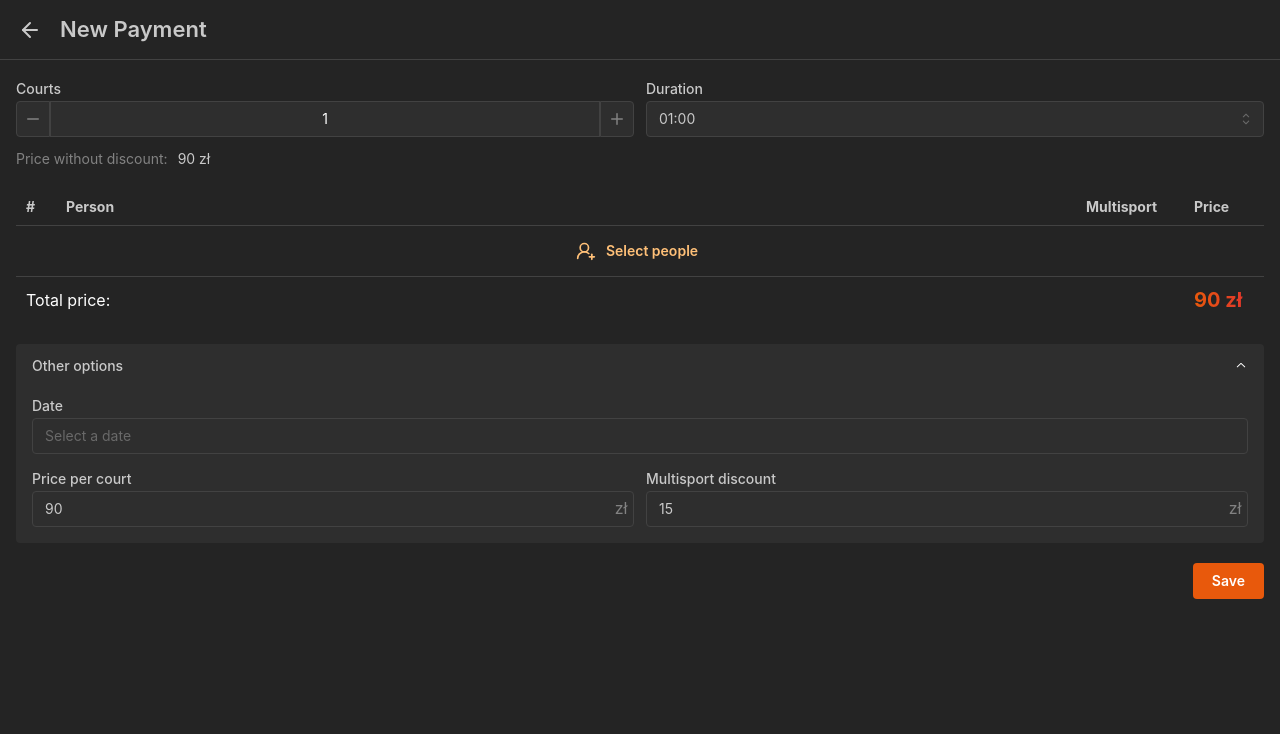
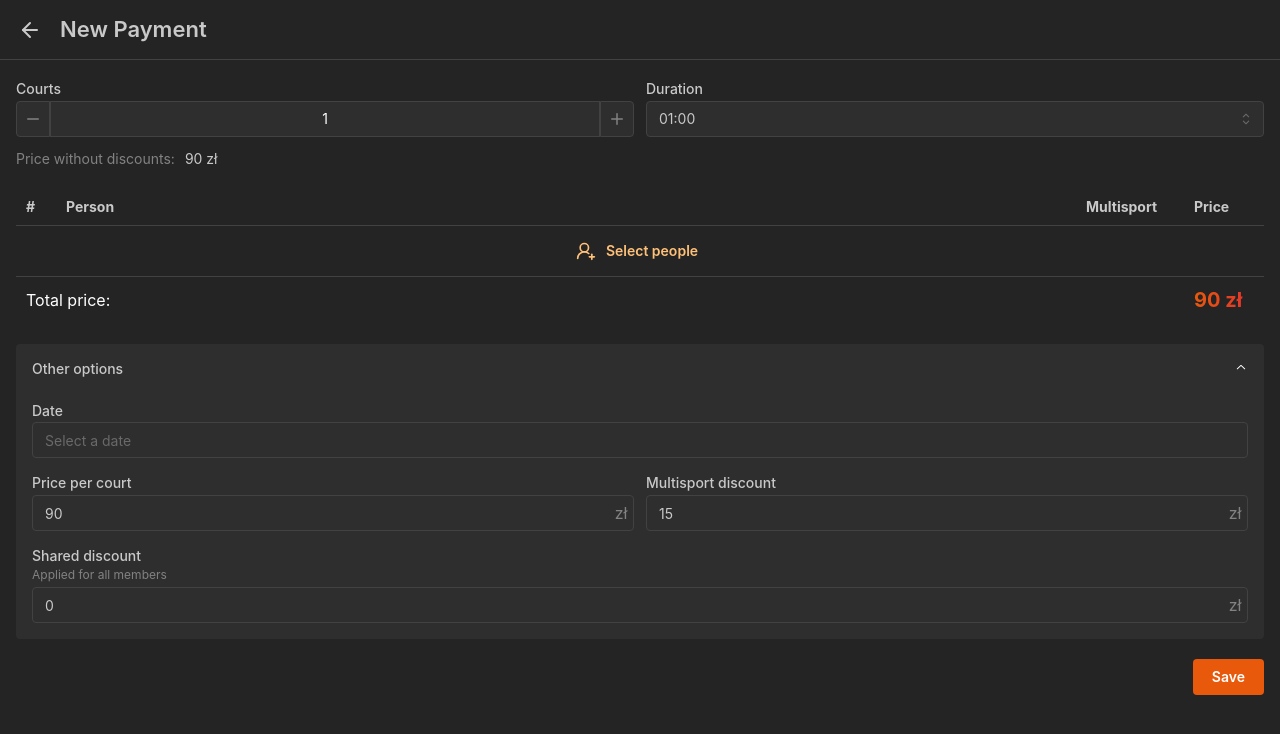
Before and after one commit to danyavol/squash-pay, a React (Vite) app: page /new in a window 1280 px wide. Both pictures are taken after a click on the button "Other options". Shown: the top 734 px of the page. Built offline with nearby package versions, Linux system fonts and the light colour scheme.

Commit message:
feat: Add shared discount

```diff
--- a/src/components/PaymentForm/PaymentForm.module.scss
+++ b/src/components/PaymentForm/PaymentForm.module.scss
@@ -8,6 +8,8 @@
 
 .advancedOptionsTitle {
   color: var(--mantine-color-text);
+  position: relative;
+  display: inline;
 }
 
 .totalPriceText {
@@ -42,3 +44,18 @@ $border-styles: calc(0.0625rem * var(--mantine-scale)) solid
 .modalBody {
   padding: 0 0 var(--mantine-spacing-xs) 0;
 }
+
+.redDot {
+  position: absolute;
+  right: -14px;
+  top: 0;
+  width: 7px;
+  height: 7px;
+  background-color: var(--mantine-color-red-7);
+  border-radius: 50%;
+}
+
+.inputTitle {
+  display: inline;
+  position: relative;
+}
--- a/src/components/PaymentForm/PaymentForm.tsx
+++ b/src/components/PaymentForm/PaymentForm.tsx
@@ -21,7 +21,7 @@ import styles from "./PaymentForm.module.scss";
 import { UserRoundPlus } from "lucide-react";
 import { DatePickerInput } from "@mantine/dates";
 import { FriendsSelector } from "./FriendsSelector/FriendsSelector.tsx";
-import { useMemo } from "react";
+import { useMemo, useState } from "react";
 import { getDurationInHours } from "../../services/duration.service.ts";
 import { splitPayment } from "../../services/split-payment.service.ts";
 import {
@@ -39,6 +39,8 @@ type PaymentFormProps = {
   ) => void;
 };
 
+const ACCORDION_ITEM_ID = "1";
+
 export const PaymentForm = ({ formValue, setFormValue }: PaymentFormProps) => {
   const [modalOpened, { open: openModal, close: closeModal }] =
     useDisclosure(false);
@@ -52,13 +54,14 @@ export const PaymentForm = ({ formValue, setFormValue }: PaymentFormProps) => {
     friends: selectedFriends,
     multisportDiscount,
     date,
+    sharedDiscount,
   } = formValue;
 
   const durationInHours = useMemo(() => {
     return getDurationInHours(duration);
   }, [duration]);
 
-  const priceWithoutDiscount = useMemo(() => {
+  const priceWithoutDiscounts = useMemo(() => {
     return courtPrice * courtsNumber * durationInHours;
   }, [courtPrice, courtsNumber, durationInHours]);
 
@@ -66,8 +69,8 @@ export const PaymentForm = ({ formValue, setFormValue }: PaymentFormProps) => {
     () =>
       selectedFriends.reduce((acc, f) => {
         return acc + f.multisportsNumber * multisportDiscount;
-      }, 0),
-    [selectedFriends, multisportDiscount],
+      }, 0) + sharedDiscount,
+    [selectedFriends, multisportDiscount, sharedDiscount],
   );
 
   const splitResults = useMemo(
@@ -78,9 +81,19 @@ export const PaymentForm = ({ formValue, setFormValue }: PaymentFormProps) => {
         friends: selectedFriends,
         courtPrice,
         multisportDiscount,
+        sharedDiscount,
       }),
-    [courtsNumber, duration, selectedFriends, courtPrice, multisportDiscount],
+    [
+      courtsNumber,
+      duration,
+      selectedFriends,
+      courtPrice,
+      multisportDiscount,
+      sharedDiscount,
+    ],
   );
+
+  const [accordionValue, setAccordionValue] = useState<string | null>(null);
 
   const increaseCourtsNumber = () => {
     setFormValue("courtsNumber", (currentCourts) =>
@@ -108,6 +121,8 @@ export const PaymentForm = ({ formValue, setFormValue }: PaymentFormProps) => {
     }, [] as PaymentFriend[]);
   };
 
+  const redDotDisplayed = sharedDiscount !== 0;
+
   return (
     <>
       <Flex direction="column" gap="lg" align="stretch">
@@ -133,9 +148,9 @@ export const PaymentForm = ({ formValue, setFormValue }: PaymentFormProps) => {
 
           <Group gap="xs">
             <Text c="dimmed" size="sm">
-              Price without discount:{" "}
+              Price without discounts:{" "}
             </Text>
-            <Text size="sm">{priceWithoutDiscount} zł</Text>
+            <Text size="sm">{priceWithoutDiscounts} zł</Text>
           </Group>
         </Stack>
 
@@ -214,7 +229,7 @@ export const PaymentForm = ({ formValue, setFormValue }: PaymentFormProps) => {
                   gradient={{ from: "orange", to: "red", deg: 90 }}
                   truncate="end"
                 >
-                  {priceWithoutDiscount - discountValue} zł
+                  {priceWithoutDiscounts - discountValue} zł
                 </Text>
               </Table.Td>
             </Table.Tr>
@@ -224,12 +239,18 @@ export const PaymentForm = ({ formValue, setFormValue }: PaymentFormProps) => {
         <Accordion
           variant="filled"
           chevronIconSize={14}
+          value={accordionValue}
+          onChange={setAccordionValue}
           classNames={{ control: styles.control }}
         >
-          <Accordion.Item value="1">
+          <Accordion.Item value={ACCORDION_ITEM_ID}>
             <Accordion.Control>
               <Text fw={500} size="sm" className={styles.advancedOptionsTitle}>
                 Other options
+                {/* Hide red dot if accordion expanded */}
+                {redDotDisplayed && accordionValue !== ACCORDION_ITEM_ID && (
+                  <div className={styles.redDot}></div>
+                )}
               </Text>
             </Accordion.Control>
             <Accordion.Panel>
@@ -268,6 +289,24 @@ export const PaymentForm = ({ formValue, setFormValue }: PaymentFormProps) => {
                     }
                   />
                 </Group>
+                <NumberInput
+                  label={
+                    <Text fw={500} size="sm" className={styles.inputTitle}>
+                      Shared discount
+                      {redDotDisplayed && <div className={styles.redDot}></div>}
+                    </Text>
+                  }
+                  description="Applied for all members"
+                  decimalScale={2}
+                  allowNegative={false}
+                  rightSection={"zł"}
+                  value={sharedDiscount}
+                  onChange={(value) =>
+                    setFormValue("sharedDiscount", () =>
+                      typeof value === "string" ? 0 : value,
+                    )
+                  }
+                />
               </Stack>
             </Accordion.Panel>
           </Accordion.Item>
--- a/src/pages/NewPayment/NewPayment.tsx
+++ b/src/pages/NewPayment/NewPayment.tsx
@@ -18,6 +18,7 @@ export const NewPayment = () => {
     duration,
     friends,
     date,
+    sharedDiscount,
     resetValues,
   } = useNewPaymentStore();
 
@@ -28,6 +29,7 @@ export const NewPayment = () => {
     duration,
     friends,
     date,
+    sharedDiscount,
   };
 
   const save = () => {
--- a/src/services/split-payment.service.ts
+++ b/src/services/split-payment.service.ts
@@ -18,11 +18,13 @@ export function splitPayment(
     friends,
     courtPrice,
     multisportDiscount,
+    sharedDiscount,
   }: Omit<PaymentData, "date">,
   { roundPrice = true }: Options = {},
 ): SplitResult[] {
   const totalPrice = courtPrice * courtsNumber * getDurationInHours(duration);
-  const basePricePerPerson = totalPrice / friends.length;
+  const basePricePerPerson =
+    totalPrice / friends.length - sharedDiscount / friends.length;
 
   return friends.map(({ friendId, multisportsNumber }) => {
     const amount = Math.max(
--- a/src/state/new-payment-store.ts
+++ b/src/state/new-payment-store.ts
@@ -13,6 +13,7 @@ export type PaymentData = {
   duration: string;
   friends: PaymentFriend[];
   date: string | null;
+  sharedDiscount: number;
 };
 
 export type NewPaymentStore = PaymentData & {
@@ -38,6 +39,7 @@ export const defaultNewPaymentValues = {
   duration: durationPresets[1],
   friends: [],
   date: null,
+  sharedDiscount: 0,
 };
 
 export const maxMultisports = 4;
--- a/src/state/payments-store.ts
+++ b/src/state/payments-store.ts
@@ -1,6 +1,9 @@
 import { create } from "zustand";
 import { persist } from "zustand/middleware";
-import type { PaymentData } from "./new-payment-store.ts";
+import {
+  defaultNewPaymentValues,
+  type PaymentData,
+} from "./new-payment-store.ts";
 
 export type Payment = PaymentData & {
   id: number;
@@ -11,13 +14,40 @@ type PaymentsStore = {
   payments: Payment[];
 };
 
+const OLD_STORAGE_KEY = "settings-storage";
+const NEW_STORAGE_KEY = "payments-storage";
+
+// TODO: Remove after all users migrated to new name of the storage
+if (
+  !localStorage.getItem(NEW_STORAGE_KEY) &&
+  localStorage.getItem(OLD_STORAGE_KEY)
+) {
+  localStorage.setItem(NEW_STORAGE_KEY, localStorage.getItem(OLD_STORAGE_KEY)!);
+  localStorage.removeItem(OLD_STORAGE_KEY);
+}
+
 export const usePaymentsStore = create<PaymentsStore>()(
   persist(
     (_set) => ({
       payments: [],
     }),
     {
-      name: "settings-storage",
+      name: NEW_STORAGE_KEY,
+      merge: (persisted, current) => {
+        if (!persisted) return current;
+
+        const persistedState = persisted as PaymentsStore;
+        return {
+          ...current,
+          ...persistedState,
+          payments: persistedState.payments.map((p) => ({
+            // If new fields introduced in payment form - automatically update
+            // old existing stored data and set the default value
+            ...defaultNewPaymentValues,
+            ...p,
+          })),
+        };
+      },
     },
   ),
 );
--- a/src/state/settings-store.ts
+++ b/src/state/settings-store.ts
@@ -15,7 +15,7 @@ export const useSettingsStore = create<SettingsStore>()(
       revolutUsername: "",
     }),
     {
-      name: "settings-storage",
+      name: "global-settings-storage",
     },
   ),
 );
```
